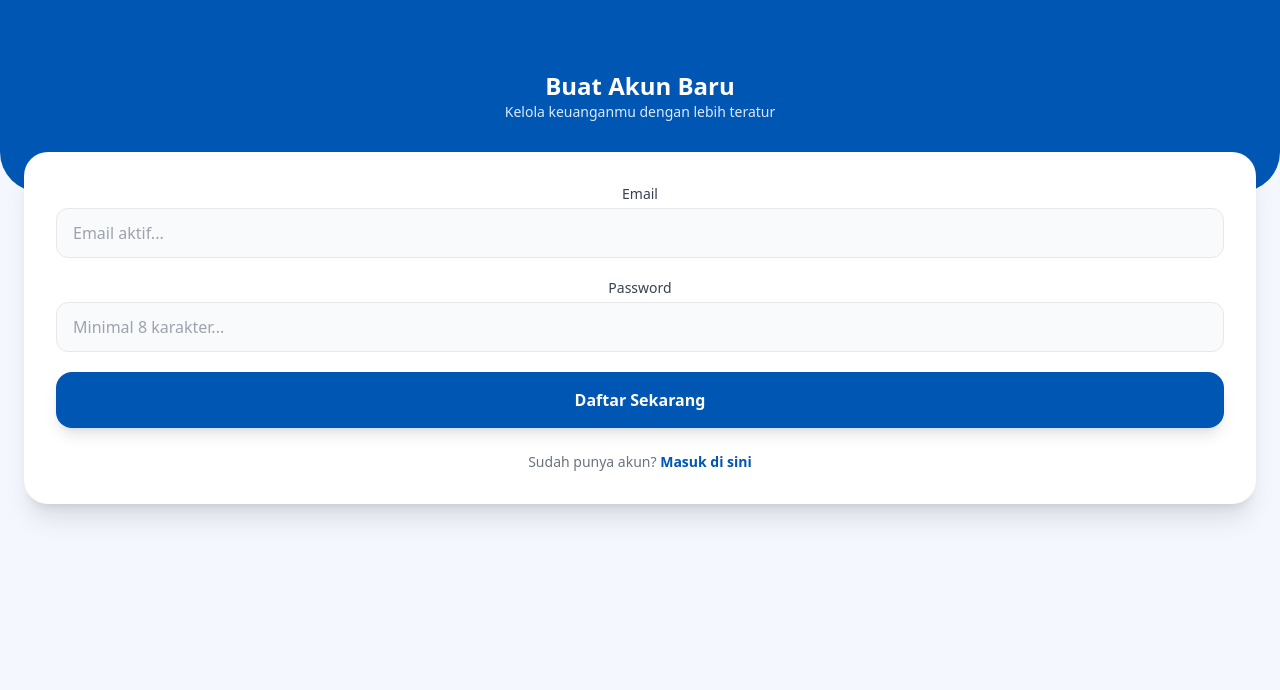
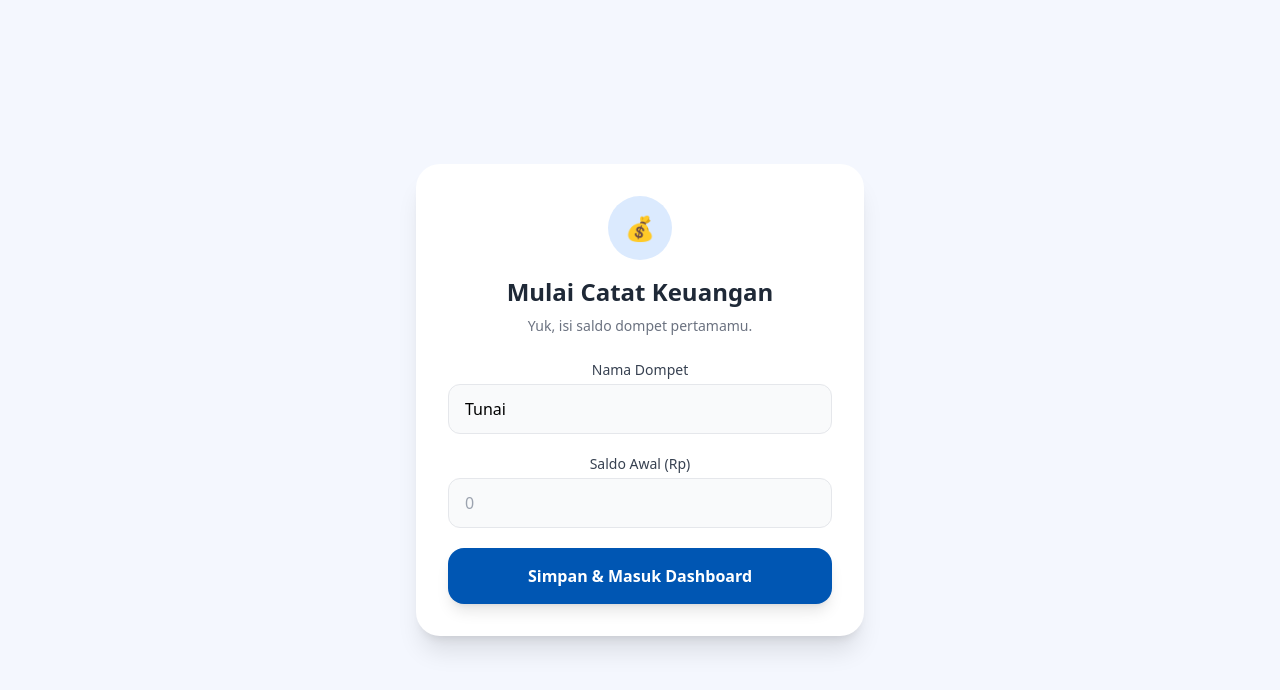
Before and after one commit to Arcdev0/keuangan-app, a React (Create React App) app in the folder front-end/: page /setup-wallet in a window 1280 px wide. Shown: the top 690 px of the page. Built offline with nearby package versions, Linux system fonts and the light colour scheme.

Commit message:
Halaman Login Dan Halaman Dompet

```diff
--- a/front-end/package.json
+++ b/front-end/package.json
@@ -7,8 +7,11 @@
     "@testing-library/jest-dom": "^6.9.1",
     "@testing-library/react": "^16.3.1",
     "@testing-library/user-event": "^13.5.0",
+    "axios": "^1.13.2",
     "react": "^19.2.3",
     "react-dom": "^19.2.3",
+    "react-hot-toast": "^2.6.0",
+    "react-router-dom": "^7.12.0",
     "react-scripts": "5.0.1",
     "tailwindcss": "^3.4.17",
     "web-vitals": "^2.1.4"
--- a/front-end/src/App.js
+++ b/front-end/src/App.js
@@ -1,12 +1,32 @@
 import React from 'react';
+import { BrowserRouter as Router, Routes, Route } from 'react-router-dom';
+import { Toaster } from 'react-hot-toast';
+
+// Import halaman
+import Login from './pages/Login/Login';
 import Register from './pages/Register/Register';
+import Dashboard from './pages/Dashboard/Dashboard';
+import SetupWallet from './pages/SetupWallet/SetupWallet';
+import AuthCheck from './components/AuthCheck'; // <--- Import Satpam
+
 import './styles/App.css';
 
 function App() {
   return (
-    <div className="App">
-      <Register />
-    </div>
+    <Router>
+      <div className="App">
+        <Toaster position="top-center" reverseOrder={false} />
+        <Routes>
+          {/* Pintu Utama dijaga AuthCheck */}
+          <Route path="/" element={<AuthCheck />} />
+
+          <Route path="/login" element={<Login />} />
+          <Route path="/register" element={<Register />} />
+          <Route path="/dashboard" element={<Dashboard />} />
+          <Route path="/setup-wallet" element={<SetupWallet />} />
+        </Routes>
+      </div>
+    </Router>
   );
 }
 
--- /dev/null
+++ b/front-end/src/components/AuthCheck.jsx
@@ -0,0 +1,30 @@
+import React, { useEffect } from 'react';
+import { useNavigate } from 'react-router-dom';
+
+const AuthCheck = () => {
+  const navigate = useNavigate();
+
+  useEffect(() => {
+    const token = localStorage.getItem('auth_token');
+
+    if (token) {
+      // Ada token -> Lempar ke Dashboard
+      navigate('/dashboard', { replace: true });
+    } else {
+      // Gak ada token -> Lempar ke Login
+      navigate('/login', { replace: true });
+    }
+  }, [navigate]);
+
+  return (
+    <div className="min-h-screen flex items-center justify-center bg-[#f4f7fe]">
+      <div className="text-center">
+        {/* Loading Spinner sederhana */}
+        <div className="animate-spin rounded-full h-12 w-12 border-b-2 border-[#0056b3] mx-auto mb-4"></div>
+        <p className="text-gray-500 font-medium">Memuat aplikasi...</p>
+      </div>
+    </div>
+  );
+};
+
+export default AuthCheck;
--- /dev/null
+++ b/front-end/src/pages/Login/Login.jsx
@@ -0,0 +1,107 @@
+import React, { useState } from 'react';
+import axios from 'axios';
+import { useNavigate, Link } from 'react-router-dom';
+import toast from 'react-hot-toast';
+
+const Login = () => {
+  const [email, setEmail] = useState('');
+  const [password, setPassword] = useState('');
+  const navigate = useNavigate();
+
+  const handleLogin = async (e) => {
+    e.preventDefault();
+
+    // 1. Tampilkan Loading
+    const loadingToast = toast.loading('Sedang masuk...');
+
+    try {
+      // 2. Tembak API Login Laravel
+      const response = await axios.post('http://127.0.0.1:8000/api/login', {
+        email: email,
+        password: password,
+      });
+
+      // 3. Simpan Token & Data User ke Penyimpanan Browser (LocalStorage)
+      // Penting: Ini tiket masuk ke Dashboard nanti
+      const token = response.data.token || response.data.access_token;
+      localStorage.setItem('auth_token', token);
+      localStorage.setItem('user_info', JSON.stringify(response.data.user));
+
+      // 4. Sukses! Tutup loading, tampilkan sukses
+      toast.dismiss(loadingToast);
+      toast.success(`Selamat datang, ${response.data.user.name}!`);
+
+      // 5. Pindah ke Dashboard setelah jeda sebentar
+      setTimeout(() => {
+        navigate('/dashboard');
+      }, 1500);
+
+    } catch (error) {
+      // 6. Gagal! Tutup loading, tampilkan error
+      toast.dismiss(loadingToast);
+      toast.error(error.response?.data?.message || 'Email atau password salah!');
+    }
+  };
+
+  return (
+    <div className="min-h-screen bg-[#f4f7fe] flex flex-col">
+      {/* Header Biru */}
+      <div className="bg-[#0056b3] h-48 rounded-b-[40px] p-8 flex flex-col justify-center">
+        <h1 className="text-white text-2xl font-bold">Selamat Datang</h1>
+        <p className="text-blue-100 text-sm">Masuk untuk mengelola keuanganmu</p>
+      </div>
+
+      {/* Form Card */}
+      <div className="flex-1 px-6 -mt-10">
+        <div className="bg-white rounded-3xl shadow-xl p-8">
+          <form onSubmit={handleLogin} className="space-y-6">
+
+            {/* Input Email */}
+            <div>
+              <label className="block text-sm font-medium text-gray-700 mb-1">Email</label>
+              <input
+                type="email"
+                className="w-full px-4 py-3 rounded-xl bg-gray-50 border border-gray-200 focus:outline-none focus:border-[#0056b3] transition-all"
+                placeholder="Masukkan email..."
+                value={email}
+                onChange={(e) => setEmail(e.target.value)}
+                required
+              />
+            </div>
+
+            {/* Input Password */}
+            <div>
+              <label className="block text-sm font-medium text-gray-700 mb-1">Password</label>
+              <input
+                type="password"
+                className="w-full px-4 py-3 rounded-xl bg-gray-50 border border-gray-200 focus:outline-none focus:border-[#0056b3] transition-all"
+                placeholder="Masukkan password..."
+                value={password}
+                onChange={(e) => setPassword(e.target.value)}
+                required
+              />
+            </div>
+
+            {/* Tombol Login */}
+            <button
+              type="submit"
+              className="w-full bg-[#0056b3] text-white font-bold py-4 rounded-2xl shadow-lg hover:bg-blue-700 active:scale-[0.98] transition-all"
+            >
+              Masuk
+            </button>
+          </form>
+
+          {/* Link ke Register */}
+          <p className="text-center text-gray-500 text-sm mt-8">
+            Belum punya akun?{' '}
+            <Link to="/register" className="text-[#0056b3] font-bold hover:underline">
+              Daftar Sekarang
+            </Link>
+          </p>
+        </div>
+      </div>
+    </div>
+  );
+};
+
+export default Login;
--- a/front-end/src/pages/Register/Register.jsx
+++ b/front-end/src/pages/Register/Register.jsx
@@ -1,73 +1,122 @@
+import { Link, useNavigate } from 'react-router-dom';
 import React, { useState } from 'react';
+import axios from 'axios';
+import toast from 'react-hot-toast';
+
 
 const Register = () => {
   const [name, setName] = useState('');
   const [email, setEmail] = useState('');
   const [password, setPassword] = useState('');
+  const [passwordConfirmation, setPasswordConfirmation] = useState(''); // Kolom ke-4
+  const navigate = useNavigate();
 
-  const handleRegister = (e) => {
+  const handleRegister = async (e) => {
     e.preventDefault();
-    console.log({ name, email, password });
-    // Di sini nanti tempat panggil API Laravel
+    if (password !== passwordConfirmation) {
+      // Ganti Swal Error jadi Toast Error
+      toast.error('Password tidak cocok!');
+      return;
+    }
+
+    // Tampilkan loading (efek keren: loading muter-muter)
+    const loadingToast = toast.loading('Mendaftarkan akun...');
+
+    try {
+      await axios.post('http://127.0.0.1:8000/api/register', {
+        name, email, password, password_confirmation: passwordConfirmation,
+      });
+
+      // Tutup loading, ganti jadi sukses
+      toast.dismiss(loadingToast);
+      toast.success('Registrasi Berhasil! Silakan Login.');
+
+      setTimeout(() => {
+        navigate('/');
+      }, 2000);
+
+    } catch (error) {
+      // Tutup loading, ganti jadi error
+      toast.dismiss(loadingToast);
+      toast.error(error.response?.data?.message || 'Registrasi Gagal');
+    }
   };
 
   return (
-    <div className="min-h-screen bg-bg-gray flex flex-col">
-      {/* Header Biru ala gambar referensi */}
-      <div className="bg-primary-blue h-48 rounded-b-[40px] p-8 flex flex-col justify-center">
+    <div className="min-h-screen bg-[#f4f7fe] flex flex-col">
+      {/* Header */}
+      <div className="bg-[#0056b3] h-48 rounded-b-[40px] p-8 flex flex-col justify-center">
         <h1 className="text-white text-2xl font-bold">Buat Akun Baru</h1>
         <p className="text-blue-100 text-sm">Kelola keuanganmu dengan lebih teratur</p>
       </div>
 
-      {/* Form Card */}
-      <div className="flex-1 px-6 -mt-10">
+      {/* Form */}
+      <div className="flex-1 px-6 -mt-10 mb-10">
         <div className="bg-white rounded-3xl shadow-xl p-8">
-          <form onSubmit={handleRegister} className="space-y-5">
-            {/* <div>
-              <label className="block text-sm font-medium text-gray-700 mb-1">Nama Lengkap</label>
+          <form onSubmit={handleRegister} className="space-y-4">
+            <div>
+              <label className="block text-sm font-medium text-gray-700">Nama Lengkap</label>
               <input
                 type="text"
-                className="w-full px-4 py-3 rounded-xl bg-gray-50 border border-gray-200 focus:outline-none focus:border-primary-blue transition-all"
-                placeholder="Masukkan nama..."
+                className="w-full px-4 py-3 rounded-xl bg-gray-50 border border-gray-200 focus:outline-none focus:border-[#0056b3]"
+                placeholder="Nama..."
                 value={name}
                 onChange={(e) => setName(e.target.value)}
-              />
-            </div> */}
-
-            <div>
-              <label className="block text-sm font-medium text-gray-700 mb-1">Email</label>
-              <input
-                type="email"
-                className="w-full px-4 py-3 rounded-xl bg-gray-50 border border-gray-200 focus:outline-none focus:border-primary-blue transition-all"
-                placeholder="Email aktif..."
-                value={email}
-                onChange={(e) => setEmail(e.target.value)}
+                required
               />
             </div>
 
             <div>
-              <label className="block text-sm font-medium text-gray-700 mb-1">Password</label>
+              <label className="block text-sm font-medium text-gray-700">Email</label>
+              <input
+                type="email"
+                className="w-full px-4 py-3 rounded-xl bg-gray-50 border border-gray-200 focus:outline-none focus:border-[#0056b3]"
+                placeholder="Email..."
+                value={email}
+                onChange={(e) => setEmail(e.target.value)}
+                required
+              />
+            </div>
+
+            <div>
+              <label className="block text-sm font-medium text-gray-700">Password</label>
               <input
                 type="password"
-                className="w-full px-4 py-3 rounded-xl bg-gray-50 border border-gray-200 focus:outline-none focus:border-primary-blue transition-all"
-                placeholder="Minimal 8 karakter..."
+                className="w-full px-4 py-3 rounded-xl bg-gray-50 border border-gray-200 focus:outline-none focus:border-[#0056b3]"
+                placeholder="Min. 8 karakter"
                 value={password}
                 onChange={(e) => setPassword(e.target.value)}
+                required
+              />
+            </div>
+
+            {/* Kolom Konfirmasi Password */}
+            <div>
+              <label className="block text-sm font-medium text-gray-700">Konfirmasi Password</label>
+              <input
+                type="password"
+                className="w-full px-4 py-3 rounded-xl bg-gray-50 border border-gray-200 focus:outline-none focus:border-[#0056b3]"
+                placeholder="Ulangi password"
+                value={passwordConfirmation}
+                onChange={(e) => setPasswordConfirmation(e.target.value)}
+                required
               />
             </div>
 
             <button
               type="submit"
-              className="w-full bg-primary-blue text-white font-bold py-4 rounded-2xl shadow-lg hover:bg-blue-700 active:scale-[0.98] transition-all mt-4"
+              className="w-full bg-[#0056b3] text-white font-bold py-4 rounded-2xl shadow-lg hover:bg-blue-700 mt-4 transition-all"
             >
               Daftar Sekarang
             </button>
           </form>
-
-          <p className="text-center text-gray-500 text-sm mt-6">
-            Sudah punya akun? <span className="text-primary-blue font-bold cursor-pointer">Masuk di sini</span>
-          </p>
         </div>
+        <p className="text-center text-gray-500 text-sm mt-6">
+          Sudah punya akun?{' '}
+          <Link to="/" className="text-[#0056b3] font-bold cursor-pointer hover:underline">
+            Masuk di sini
+          </Link>
+        </p>
       </div>
     </div>
   );
--- /dev/null
+++ b/front-end/src/pages/SetupWallet/SetupWallet.jsx
@@ -0,0 +1,69 @@
+import React, { useState } from 'react';
+import axios from 'axios';
+import { useNavigate } from 'react-router-dom';
+import toast from 'react-hot-toast';
+
+const SetupWallet = () => {
+  const [name, setName] = useState('Tunai');
+  const [balance, setBalance] = useState('');
+  const navigate = useNavigate();
+
+  const handleSetup = async (e) => {
+    e.preventDefault();
+    const token = localStorage.getItem('auth_token');
+    const loadingToast = toast.loading('Menyiapkan dompetmu...');
+
+    try {
+      // Kirim data dompet ke Backend
+      await axios.post('http://127.0.0.1:8000/api/wallets', {
+        name: name,
+        balance: balance,
+      }, {
+        headers: { Authorization: `Bearer ${token}` } // Wajib bawa token
+      });
+
+      toast.dismiss(loadingToast);
+      toast.success('Dompet berhasil dibuat!');
+
+      // Sukses -> Masuk Dashboard
+      navigate('/dashboard');
+
+    } catch (error) {
+      toast.dismiss(loadingToast);
+      toast.error('Gagal membuat dompet. Coba lagi.');
+      console.error(error);
+    }
+  };
+
+  return (
+    <div className="min-h-screen bg-[#f4f7fe] flex flex-col items-center justify-center p-6">
+      <div className="bg-white p-8 rounded-3xl shadow-xl w-full max-w-md">
+        <div className="text-center mb-6">
+          <div className="bg-blue-100 w-16 h-16 rounded-full flex items-center justify-center mx-auto mb-4">
+            <span className="text-2xl">💰</span>
+          </div>
+          <h2 className="text-2xl font-bold text-gray-800">Mulai Catat Keuangan</h2>
+          <p className="text-gray-500 text-sm mt-2">Yuk, isi saldo dompet pertamamu.</p>
+        </div>
+
+        <form onSubmit={handleSetup} className="space-y-5">
+          <div>
+            <label className="block text-sm font-medium text-gray-700 mb-1">Nama Dompet</label>
+            <input type="text" className="w-full px-4 py-3 rounded-xl bg-gray-50 border border-gray-200 focus:outline-none focus:border-[#0056b3]" value={name} onChange={(e) => setName(e.target.value)} placeholder="Contoh: Tunai, BCA, dll" required />
+          </div>
+
+          <div>
+            <label className="block text-sm font-medium text-gray-700 mb-1">Saldo Awal (Rp)</label>
+            <input type="number" className="w-full px-4 py-3 rounded-xl bg-gray-50 border border-gray-200 focus:outline-none focus:border-[#0056b3]" value={balance} onChange={(e) => setBalance(e.target.value)} placeholder="0" required />
+          </div>
+
+          <button type="submit" className="w-full bg-[#0056b3] text-white font-bold py-4 rounded-2xl shadow-lg hover:bg-blue-700 transition-all">
+            Simpan & Masuk Dashboard
+          </button>
+        </form>
+      </div>
+    </div>
+  );
+};
+
+export default SetupWallet;
```
Also changed, not shown: front-end/src/pages/Dashboard/Dashboard.jsx (added), 1 other file (tests, documents, lock files or other folders).
